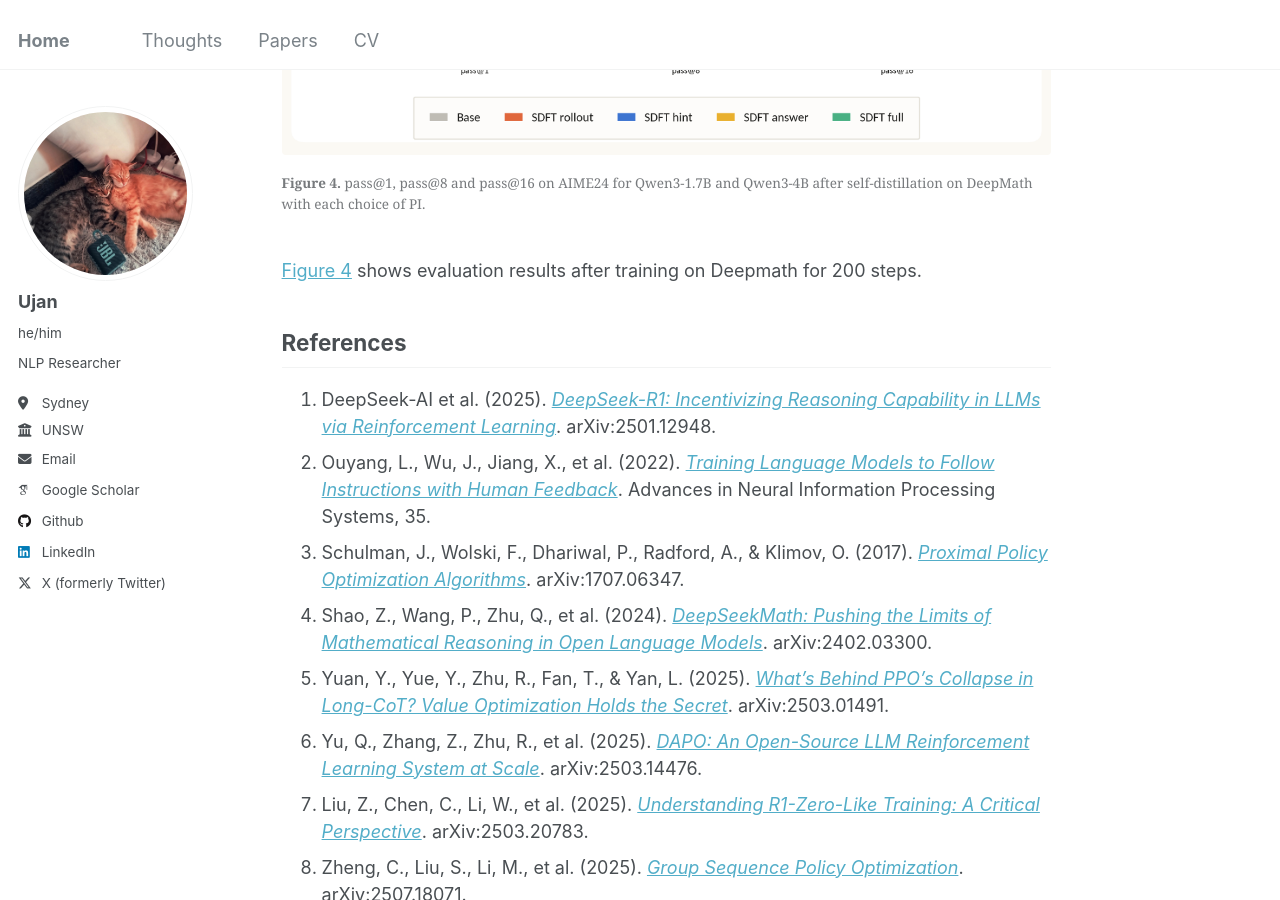
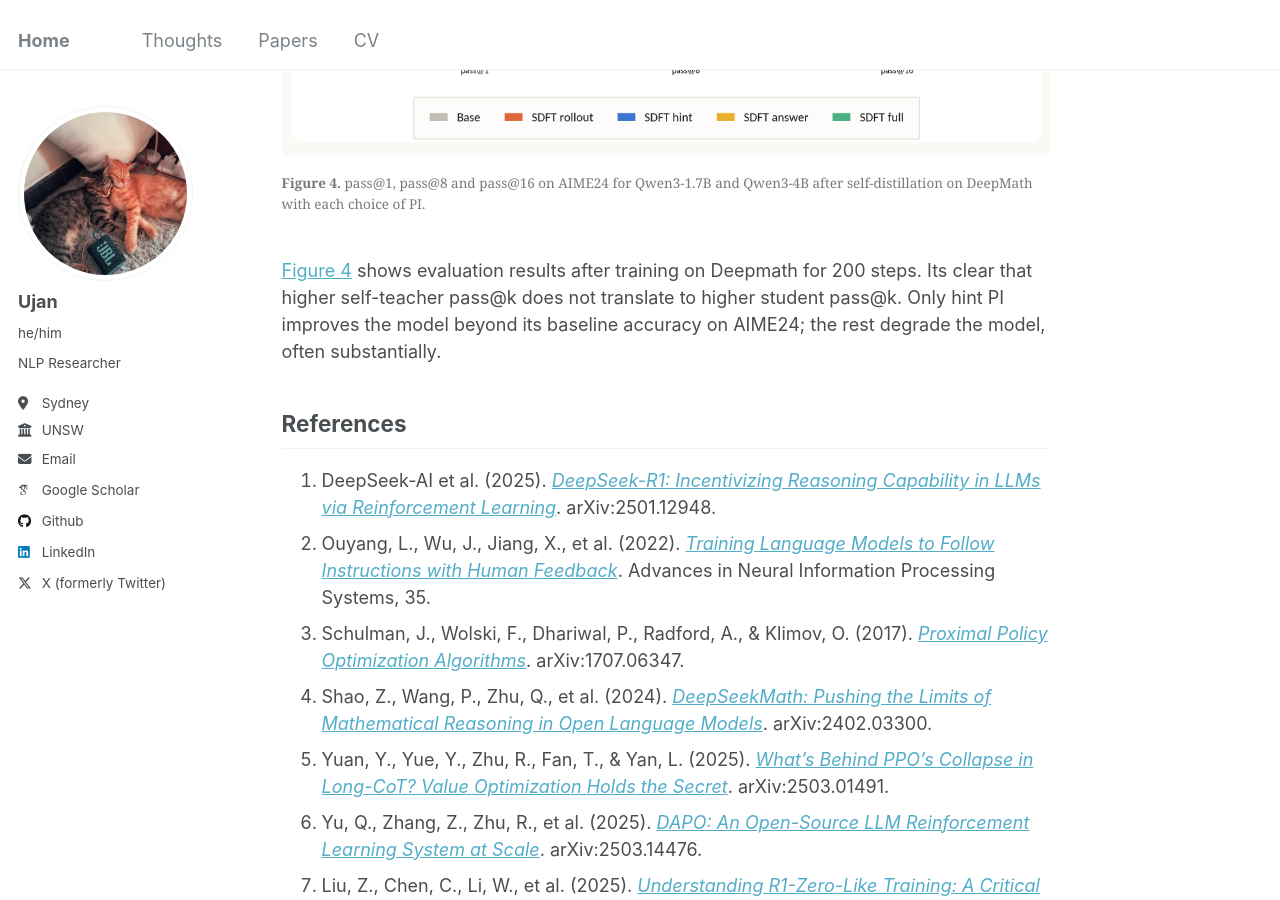
Before and after one commit to tatami-galaxy/tatami-galaxy.github.io, a Jekyll site: the page built from _posts/2026-07-01-self-distillation-post-1.md, in a window 1280 px wide and 900 px high, scrolled down 7079 px. Built offline with Jekyll 4.4.1, drawn with Linux system fonts in a browser that asks for light colours; some web fonts are replaced; some of the changed text lies outside the part shown.

Commit message:
self distill blog

```diff
--- a/_posts/2026-07-01-self-distillation-post-1.md
+++ b/_posts/2026-07-01-self-distillation-post-1.md
@@ -107,7 +107,7 @@ What happens when we distill from these self-teachers? Does higher pass@k in the
   <figcaption style="width: 100%;" markdown="span"><strong>Figure 4.</strong> pass@1, pass@8 and pass@16 on AIME24 for Qwen3-1.7B and Qwen3-4B after self-distillation on DeepMath with each choice of PI.</figcaption>
 </figure>
 
-[Figure 4](#fig-4) shows evaluation results after training on Deepmath for 200 steps.
+[Figure 4](#fig-4) shows evaluation results after training on Deepmath for 200 steps. Its clear that higher self-teacher pass@k does not translate to higher student pass@k. Only hint PI improves the model beyond its baseline accuracy on AIME24; the rest degrade the model, often substantially.
 
 
 
```
